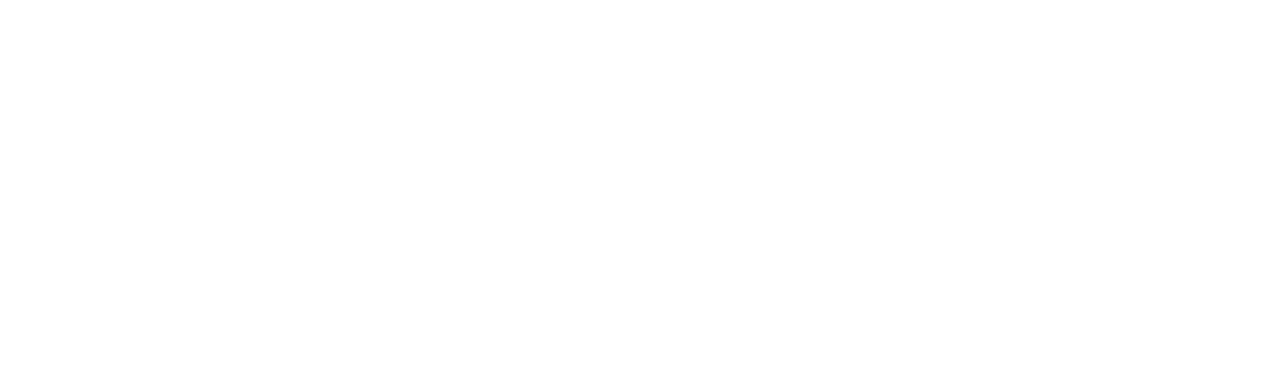
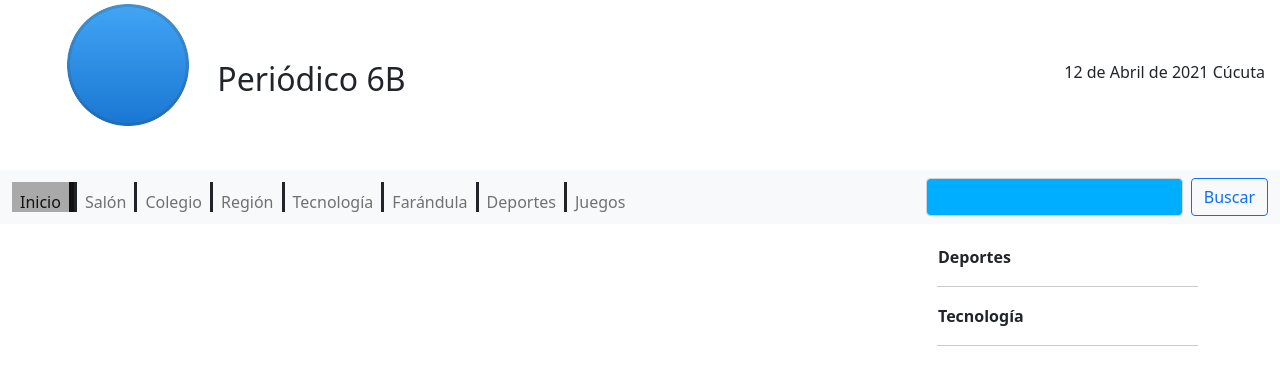
Before and after one commit to Sebasan07/PrimerParcialWeb-1151771, a plain HTML site: page index.html in a window 1280 px wide. Drawn offline with nearby package versions, Linux system fonts and the light colour scheme.

Commit message:
menu y secciones

```diff
--- /dev/null
+++ b/css/style.css
@@ -0,0 +1,67 @@
+.selector-for-some-widget {
+    box-sizing: content-box;
+}
+
+header {
+    height: 170px;
+}
+
+
+/* navbar menu*/
+
+nav {
+    padding: 0;
+    margin: 0;
+    margin-bottom: 20px;
+}
+
+nav ul li {
+    margin: 0;
+    border-right: 3px solid;
+    height: 30px;
+    vertical-align: middle;
+}
+
+nav ul li:last-child {
+    padding: 0;
+    margin: 0;
+    border-right: none;
+}
+
+.active {
+    background-color: darkgrey;
+    height: 30px;
+    border-right: 5px solid;
+}
+
+footer {
+    padding: 5px;
+    background-color: rgb(144, 140, 151);
+}
+
+footer p {
+    text-align: center;
+    color: white;
+}
+
+#logo-circulo {
+    height: 130px;
+    float: right;
+}
+
+.hd-logo h2 {
+    float: left;
+    padding-left: 0;
+    vertical-align: middle;
+    margin-top: 60px;
+}
+
+.hd-label label {
+    float: right;
+    padding-top: 60px;
+    padding-right: 15px;
+}
+
+.busqueda {
+    background-color: rgb(0, 174, 255);
+}
--- a/index.html
+++ b/index.html
@@ -5,11 +5,102 @@
     <meta charset="UTF-8">
     <meta http-equiv="X-UA-Compatible" content="IE=edge">
     <meta name="viewport" content="width=device-width, initial-scale=1.0">
+    <link href="https://cdn.jsdelivr.net/npm/bootstrap@5.0.0-beta3/dist/css/bootstrap.min.css" rel="stylesheet" integrity="sha384-eOJMYsd53ii+scO/bJGFsiCZc+5NDVN2yr8+0RDqr0Ql0h+rP48ckxlpbzKgwra6" crossorigin="anonymous">
+    <link rel="stylesheet" href="css/style.css">
     <title>Document</title>
 </head>
 
 <body>
+    <header>
+        <div class="row">
+            <div class="col-md-2">
+                <img id="logo-circulo" src="img/circulo.png" alt="logo-circulo">
+            </div>
+            <div class="col-md-2 hd-logo">
+                <h2>Periódico 6B</h2>
+            </div>
+            <div class="col-md-8 hd-label">
+                <label>12 de Abril de 2021 Cúcuta
+                </label>
+            </div>
+        </div>
+    </header>
 
+    <nav class="navbar navbar-expand-lg navbar-light bg-light">
+        <div class="container-fluid">
+            <button class="navbar-toggler" type="button" data-bs-toggle="collapse" data-bs-target="#navbarText" aria-controls="navbarText" aria-expanded="false" aria-label="Toggle navigation">
+            <span class="navbar-toggler-icon"></span>
+          </button>
+            <div class="collapse navbar-collapse" id="navbarText">
+                <ul class="navbar-nav me-auto mb-2 mb-lg-0">
+                    <li class="nav-item">
+                        <a class="nav-link active" aria-current="page" href="#">Inicio</a>
+                    </li>
+                    <li class="nav-item">
+                        <a class="nav-link" href="#">Salón</a>
+                    </li>
+                    <li class="nav-item">
+                        <a class="nav-link" href="#">Colegio</a>
+                    </li>
+                    <li class="nav-item">
+                        <a class="nav-link" href="#">Región</a>
+                    </li>
+                    <li class="nav-item">
+                        <a class="nav-link" href="#">Tecnología</a>
+                    </li>
+                    <li class="nav-item">
+                        <a class="nav-link" href="#">Farándula</a>
+                    </li>
+                    <li class="nav-item">
+                        <a class="nav-link" href="#">Deportes</a>
+                    </li>
+                    <li class="nav-item">
+                        <a class="nav-link" href="#">Juegos</a>
+                    </li>
+                </ul>
+                <form class="d-flex">
+                    <input class="form-control me-2 busqueda" type="search" aria-label="Search">
+                    <button class="btn btn-outline-primary" type="submit">Buscar</button>
+                </form>
+            </div>
+        </div>
+    </nav>
+
+    <div class="container">
+        <div class="page-header">
+
+        </div>
+    </div>
+
+    <div class="container">
+        <div class="row">
+            <div class="col-xs-12 col-sm-9">
+            </div>
+            <div class="col-xs-12 col-sm-3">
+                <section>
+                    <table id="tabla-deportes">
+                        <tr>
+                            <th>Deportes</th>
+
+                        </tr>
+                    </table>
+                </section>
+                <hr>
+                <section>
+                    <table id="tabla-tecnologia">
+                        <tr>
+                            <th>Tecnología</th>
+
+                        </tr>
+                    </table>
+                </section>
+                <hr>
+            </div>
+        </div>
+    </div>
+
+    <script src="https://cdn.jsdelivr.net/npm/@popperjs/core@2.9.1/dist/umd/popper.min.js" integrity="sha384-SR1sx49pcuLnqZUnnPwx6FCym0wLsk5JZuNx2bPPENzswTNFaQU1RDvt3wT4gWFG" crossorigin="anonymous"></script>
+    <script src="https://cdn.jsdelivr.net/npm/bootstrap@5.0.0-beta3/dist/js/bootstrap.min.js" integrity="sha384-j0CNLUeiqtyaRmlzUHCPZ+Gy5fQu0dQ6eZ/xAww941Ai1SxSY+0EQqNXNE6DZiVc" crossorigin="anonymous"></script>
 </body>
 
 </html>
```
Also changed, not shown: css/contenido.css (added), img/circulo.png (added), js/noticias-inicio.js (added).
